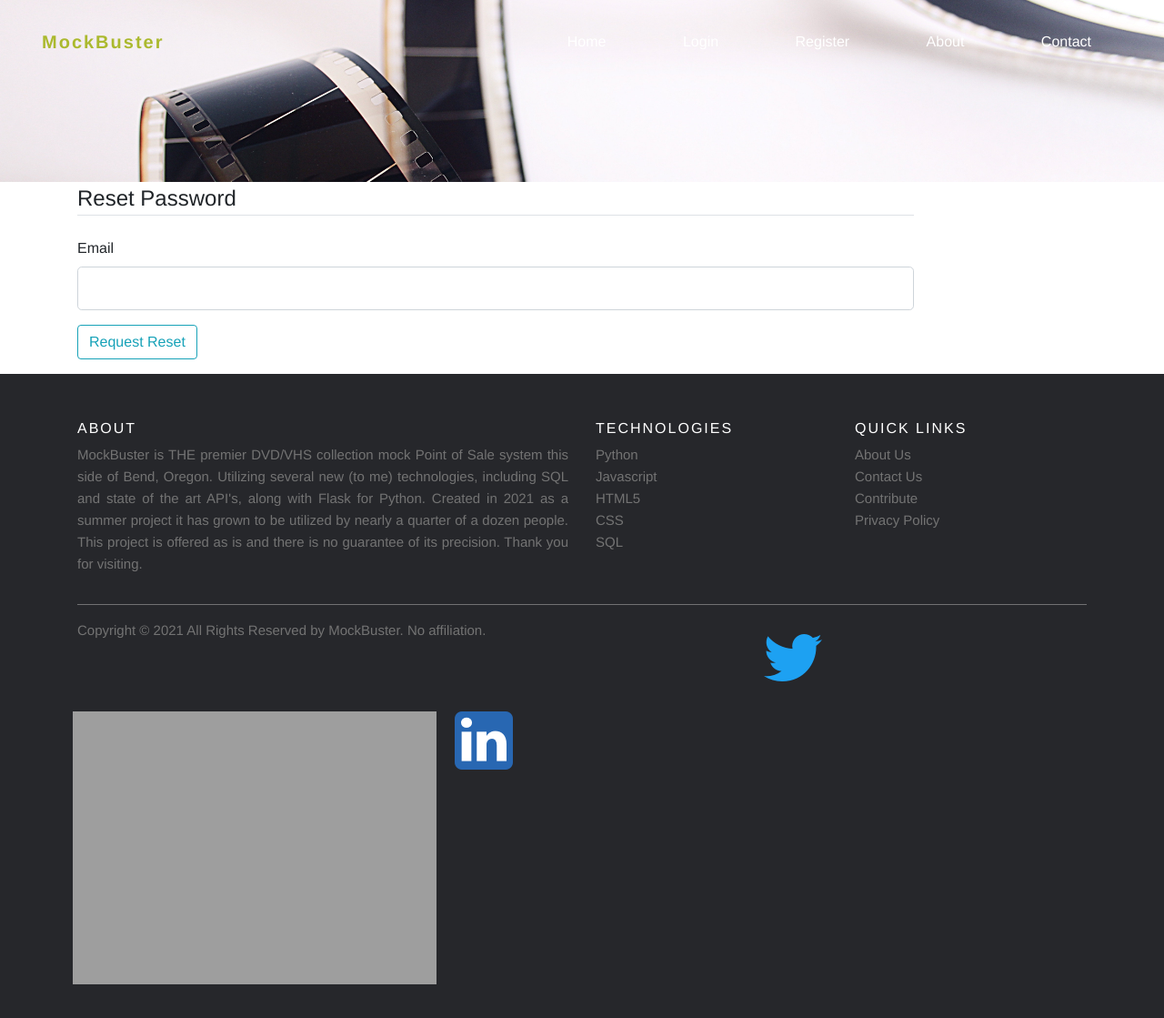
After one commit to GascaK/MockBuster.io, a Flask app: page /reset-password in a window 1280 px wide. The commit adds this page. Shown: the whole page at 91% size. Run offline with Flask 2, Linux system fonts and the light colour scheme; parts of the project's set-up code (start-up, migrations or seed data) failed here and were passed over; some libraries are stand-ins or nearby versions.

Commit message:
Contact and Password Reset
* Implemented Contact form
* Implemented Password Reset form.

```diff
--- a/mbuster/forms.py
+++ b/mbuster/forms.py
@@ -1,7 +1,9 @@
 from flask_wtf import FlaskForm
 from wtforms import StringField, PasswordField, SubmitField, BooleanField
 from wtforms.fields.core import BooleanField
+from wtforms.fields.simple import TextAreaField
 from wtforms.validators import DataRequired, Length, EqualTo, Email, ValidationError
+from wtforms.widgets.core import TextArea
 from mbuster.models import User
 
 class RegistrationForm(FlaskForm):
@@ -46,6 +48,29 @@ class LoginForm(FlaskForm):
     remember = BooleanField('Remember Me')
     submit = SubmitField('Login')
 
+class RequestResetForm(FlaskForm):
+    email = StringField('Email',
+                        validators=[
+                            DataRequired(),
+                            Email()
+                            ])
+    submit = SubmitField('Request Reset')
+
+    def validate_email(self, email):
+        user = User.query.filter_by(email=email.data).first()
+        if user is None:
+            raise ValidationError('No account found with that email.')
+
+class ResetPasswordForm(FlaskForm):
+    password = PasswordField('Password', validators=[
+                                            DataRequired(),
+                                            ])
+    confirm_password = PasswordField('Confirm Password', validators=[
+                                            DataRequired(),
+                                            EqualTo('password')
+                                            ])
+    submit = SubmitField('Reset Password')
+
 class AddMovieForm(FlaskForm):
     movie_title = StringField('Title',
                         validators=[
@@ -56,3 +81,17 @@ class AddMovieForm(FlaskForm):
 
 class UserMovieForm(FlaskForm):
     delete_submit = SubmitField('X')
+
+class ContactForm(FlaskForm):
+    email = StringField('Email',
+                        validators=[
+                            DataRequired(),
+                            Email()
+                        ])
+    subject = StringField('Subject',
+                        validators=[
+                            DataRequired(),
+                            Length(min=2, max=20)
+                            ])
+    content = TextAreaField('Text')
+    submit = SubmitField('Send')
--- a/mbuster/routes.py
+++ b/mbuster/routes.py
@@ -1,10 +1,13 @@
+import email
 from sqlalchemy.sql.elements import Null
 from mbuster.forms import RegistrationForm
 from flask import Flask, url_for, render_template, flash, redirect, jsonify, request
-from mbuster.forms import RegistrationForm, LoginForm, AddMovieForm, UserMovieForm
-from mbuster import app, db, bcrypt, ia
+from mbuster.forms import (RegistrationForm, LoginForm, AddMovieForm, UserMovieForm,
+                            ContactForm, RequestResetForm, ResetPasswordForm)
+from mbuster import app, db, bcrypt, ia, mail
 from mbuster.models import User, Movies
 from flask_login import login_user, logout_user, current_user
+from flask_mail import Message
 
 @app.route("/")
 @app.route("/home")
@@ -62,10 +65,12 @@ def dashboard():
         if ask.filter_by(m_title=form.movie_title.data).first():
             flash('Movie already in list.', 'warning')
         else:
+            search = ia.search_movie(form.movie_title.data)[0]
             nMovie = Movies(user_id= current_user.id,
                             m_title= form.movie_title.data,
                             m_stock= not form.stock.data, # Uno Reverse
-                            m_count=1)
+                            m_count=1,
+                            idmb_id=search)
             db.session.add(nMovie)
             db.session.commit()
             flash(f'{form.movie_title.data} added!', 'success')
@@ -95,21 +100,66 @@ def delete_movie(movie_id):
 
     return redirect(url_for("dashboard"))
 
-@app.route("/autocomplete", methods=["GET"])
-def autocomplete():
-    print('HERE')
-    search = ['TEST', 'Let it go', 'Lord of the Rings']
-    results = ['q' in search]
-    return jsonify(_results=results)
-
 @app.route("/about")
 def about_us():
     return render_template("about.html", title="AboutME")
 
 @app.route("/contact")
 def contact():
-    return render_template("contact.html")
+    form = ContactForm()
+
+    if form.validate_on_submit():
+        pass
+
+    return render_template("contact.html", title="Contact", form=form)
 
 @app.route("/privacy")
 def privacy():
     return render_template("privacy.html")
+
+@app.route("/reset-password", methods=['GET', 'POST'])
+def reset_request():
+    if current_user.is_authenticated:
+        return redirect(url_for('index'))
+
+    form = RequestResetForm()
+    if form.validate_on_submit():
+        user = User.query.filter_by(email=form.email.data).first()
+        if user is not None:
+            send_reset_email(user)
+        flash("If email is located, reset message will be sent.", "success")
+        return redirect(url_for("login"))
+
+    return render_template('reset_request.html', title='Reset', form=form)
+
+@app.route("/reset-password/<token>", methods=['GET', 'POST'])
+def reset_token(token):
+    if current_user.is_authenticated:
+        return redirect(url_for('index'))
+
+    user = User.verify_reset_token(token)
+    if user is None:
+        flash("That is an invalid or expired token", "warning")
+        return redirect(url_for('reset_request'))
+
+    form = ResetPasswordForm()
+    if form.validate_on_submit():
+        hash_pw = bcrypt.generate_password_hash(form.password.data).decode('utf-8')
+        user.password = hash_pw
+        db.session.commit()
+        flash(f'Your password has been updated and hashed.', 'success')
+        return redirect(url_for('login'))
+
+    return render_template('reset_token.html', title='Reset', form=form)
+
+def send_reset_email(user):
+    token = user.get_reset_token()
+    msg = Message("Password Reset - MockBuster",
+                  sender="userhelp@mockbuster.io",
+                  recipients=[user.email])
+    msg.body = f'''To reset your password, visit the following link:
+{ url_for('reset_token', token=token, _external=True) }
+
+If you did not make this request simply ignore this email.
+    '''
+    mail.send(msg)
--- a/mbuster/templates/base.html
+++ b/mbuster/templates/base.html
@@ -65,7 +65,6 @@
     </div>
     </main>
 </body>
-    <!-- End Main -->
     <!-- Site footer -->
 <footer class="site-footer">
     <div class="container">
--- a/mbuster/templates/dashboard.html
+++ b/mbuster/templates/dashboard.html
@@ -37,6 +37,7 @@
             <table class="table table-striped">
               <thead>
                 <tr>
+                    <th scope="col">IDMB #</th>
                     <th scope="col">Title</th>
                     <th scope="col">Stock Count</th>
                     <th scope="col">In Stock</th>
@@ -46,6 +47,7 @@
               <tbody>
                 {% for movie in movies %}
                 <tr>
+                    <td>{{ movie.imdb_id }}</td>
                     <td>{{ movie.m_title }}</td>
                     <td>{{ movie.m_count }}</td>
                     <td>{{ movie.m_stock }}</td>
--- /dev/null
+++ b/mbuster/templates/reset_request.html
@@ -0,0 +1,28 @@
+{% extends "base.html" %}
+
+{% block content %}
+<div class="content-section">
+    <form method="POST" action="">
+        {{ form.hidden_tag() }}
+        <fieldset class="form-group">
+            <legend class="border-bottom mb-4">Reset Password</legend>
+            <div class=form-group">
+                {{ form.email.label(class="form-control-label") }}
+                {% if form.email.errors %}
+                    {{ form.email(class="form-control form-control-lg is-invalid") }}
+                    <div class="invalid-feedback"></div>
+                    {% for error in form.email.errors %}
+                        <span>{{ error }}</span>
+                    {% endfor %}
+                {% else %}
+                    {{ form.email(class="form-control form-control-lg") }}
+                {% endif %}
+            </div>
+        </fieldset>
+        <div class="form-group">
+            {{ form.submit(class="btn btn-outline-info") }}
+        </div>
+    </form>
+</div>
+
+{% endblock content %}
--- a/requirements.txt
+++ b/requirements.txt
@@ -1,5 +1,6 @@
 alembic==1.6.3
 bcrypt==3.2.0
+blinker==1.4
 cffi==1.14.5
 click==8.0.1
 colorama==0.4.4
@@ -8,6 +9,7 @@ email-validator==1.1.2
 Flask==2.0.1
 Flask-Bcrypt==0.7.1
 Flask-Login==0.5.0
+Flask-Mail==0.9.1
 Flask-Migrate==3.0.0
 Flask-SQLAlchemy==2.5.1
 Flask-WTF==0.14.3
```
Also changed, not shown: mbuster/__init__.py (+12 -0 lines), mbuster/models.py (+15 -1 lines), mbuster/templates/contact.html (+41 -5 lines), mbuster/templates/login.html (+4 -4 lines), mbuster/templates/reset_token.html (added, +42 -0 lines).
